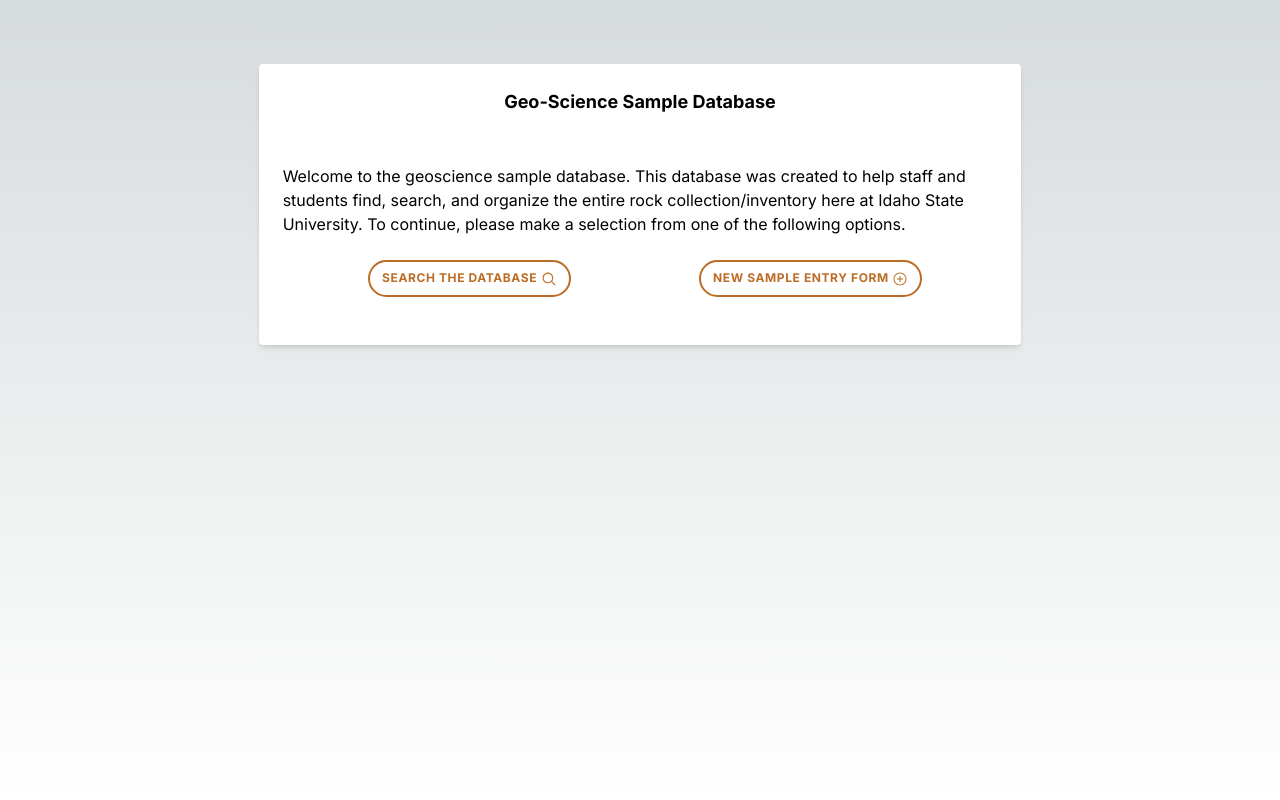
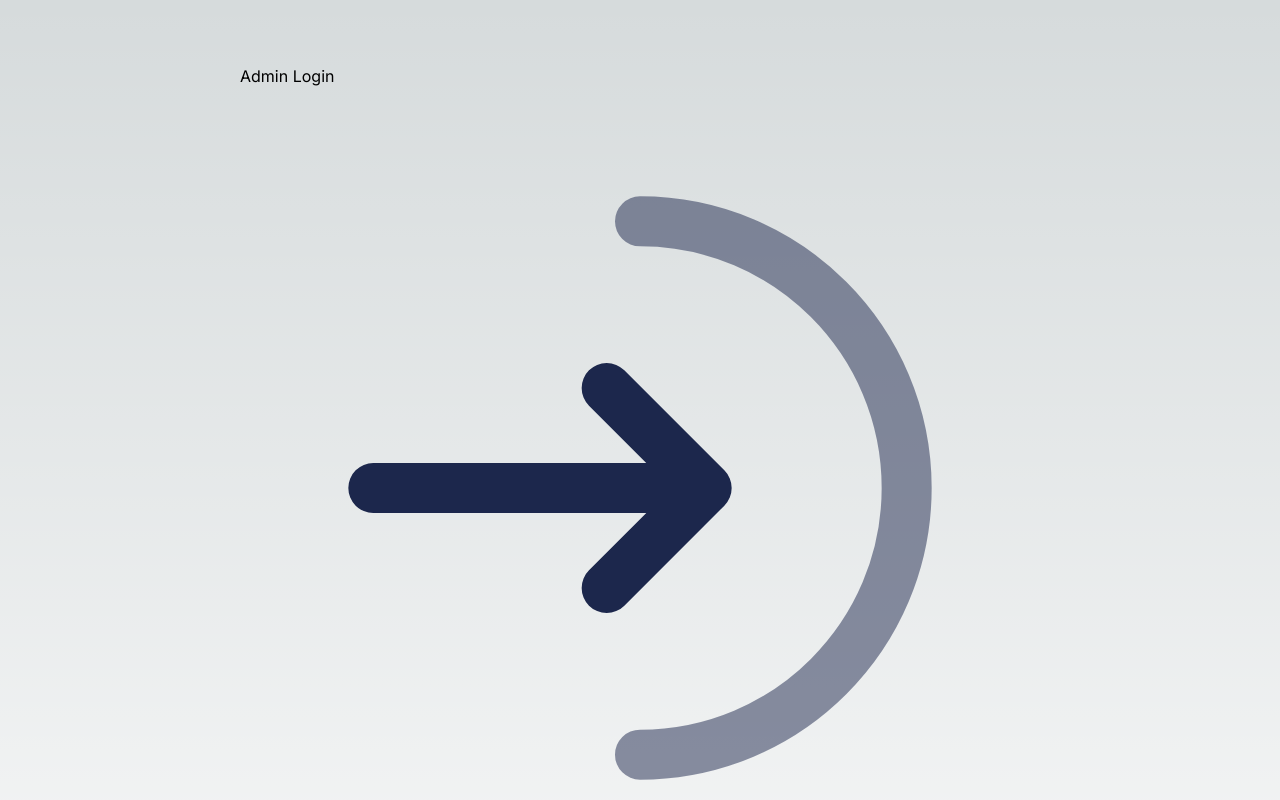
Before and after one commit to psnovichkov/Geology, a Next.js app: page / in a window 1280 px wide. Shown: the top 800 px of the page. Built offline with nearby package versions, Linux system fonts and the light colour scheme.

Commit message:
created login button folder and sampleDetail folder

```diff
--- a/src/app/page.tsx
+++ b/src/app/page.tsx
@@ -1,9 +1,11 @@
+import LoginButton from "@/components/loginButton/page";
 import Image from "next/image";
 import Link from "next/link";
 
 export default function Home() {
   return (
     <main className="flex min-h-screen flex-col items-center justify-between p-8 sm:p-16">
+      <LoginButton />
       <div className="grid md:grid-cols-6 md:gap-4">
         <div className="col-start-0 col-span-12 md:col-start-1 md:col-span-6 lg:col-start-2 lg:col-span-4">
           <div className="card hover:shadow-lg">
--- /dev/null
+++ b/src/components/loginButton/page.tsx
@@ -0,0 +1,31 @@
+export default function LoginButton(): JSX.Element {
+  return (
+    <div>
+      Admin Login
+      <span>
+        <svg
+          width="800px"
+          height="800px"
+          viewBox="0 0 24 24"
+          fill="none"
+          xmlns="http://www.w3.org/2000/svg"
+        >
+          <path
+            opacity="0.5"
+            d="M12 20C16.4183 20 20 16.4183 20 12C20 7.58172 16.4183 4 12 4"
+            stroke="#1C274C"
+            stroke-width="1.5"
+            stroke-linecap="round"
+          />
+          <path
+            d="M4 12H14M14 12L11 9M14 12L11 15"
+            stroke="#1C274C"
+            stroke-width="1.5"
+            stroke-linecap="round"
+            stroke-linejoin="round"
+          />
+        </svg>
+      </span>
+    </div>
+  );
+}
```
Also changed, not shown: public/login.svg (added), src/app/search/sampleDetail/page.tsx (added).
